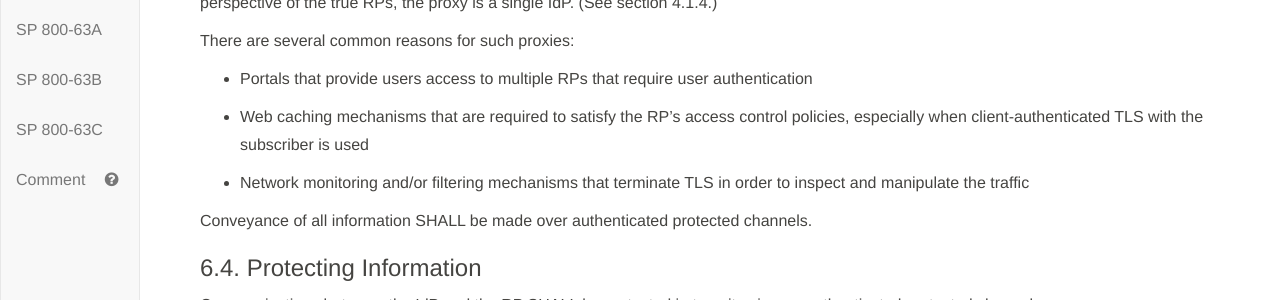
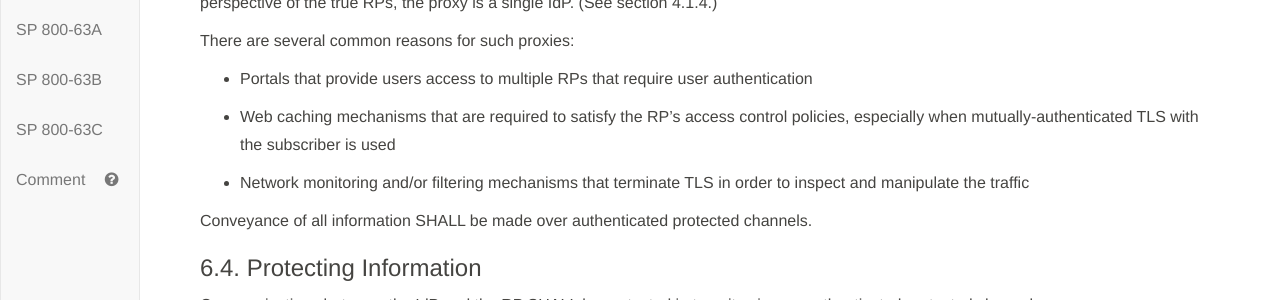
Before and after one commit to usnistgov/800-63-3, a Jekyll site: the page built from sp800-63c.md, in a window 1280 px wide and 900 px high, scrolled down 16366 px. Shown: the part 152-452 px from the top of the window. Built offline with Jekyll 4.4.1, drawn with Linux system fonts in a browser that asks for light colours; some of the changed text lies outside the part shown.

Commit message:
removed use of "client" term

```diff
--- a/sp800-63c/sec6_presentation.md
+++ b/sp800-63c/sec6_presentation.md
@@ -35,7 +35,7 @@
 
 Conveyance of the assertion reference from the IdP to the subscriber as well as from the subscriber to the RP SHALL be made over an authenticated protected channel. Conveyance of the assertion reference from the RP to the IdP as well as the assertion from the IdP to the RP SHALL be made over an authenticated protected channel.
 
-The assertion reference SHOULD require authentication of the client upon presentation at the IdP before an assertion is issued.
+Presentation of the assertion reference at the IdP SHOULD require authentication of the RP before an assertion is issued.
 
 ### 6.2. Front-channel Presentation
 
@@ -63,7 +63,7 @@
 
 - Portals that provide users access to multiple RPs that require user authentication
 
-- Web caching mechanisms that are required to satisfy the RP’s access control policies, especially when client-authenticated TLS with the subscriber is used
+- Web caching mechanisms that are required to satisfy the RP’s access control policies, especially when mutually-authenticated TLS with the subscriber is used
 
 - Network monitoring and/or filtering mechanisms that terminate TLS in order to inspect and manipulate the traffic
 
```
